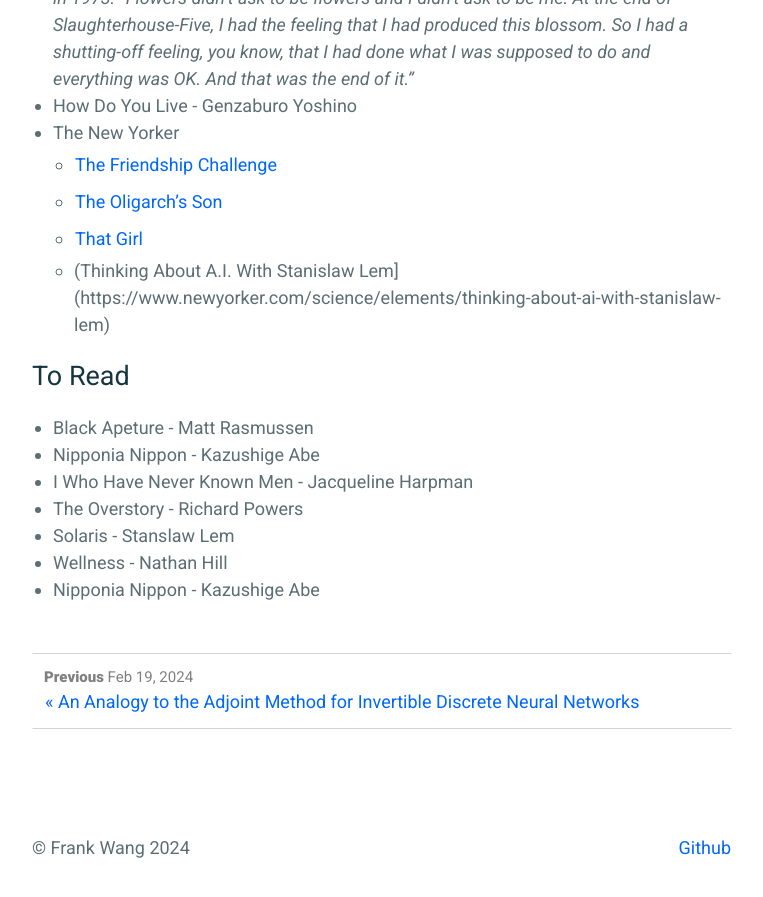
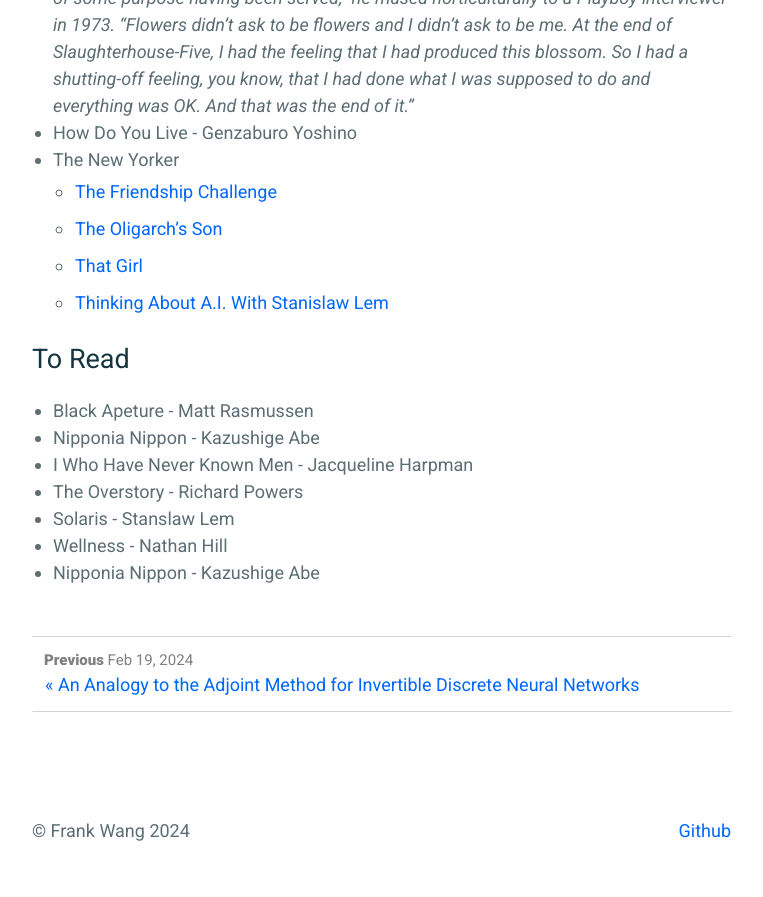
Before and after one commit to frankwang95/frankwang95.github.io, a Jekyll site: the page built from _posts/2024-03-21-winter-snippets.md, in a window 1280 px wide and 900 px high, scrolled down 3888 px. Shown: the top 897 px of the window, without its empty margins (258-1021 px from the left). Built offline with Jekyll 4.4.1, drawn with Linux system fonts in a browser that asks for light colours.

Commit message:
Winter Snippets

```diff
--- a/_posts/2024-03-21-winter-snippets.md
+++ b/_posts/2024-03-21-winter-snippets.md
@@ -44,7 +44,7 @@ tags: snippits
 - Depression Cherry - Beach House
 - Circles - Mac Miller
 - Dysnomia - Dawn of Midi
-- Music in the Wind (1981 - Joy Demain)
+- Music in the Wind (1981 - Joy Demain) \
   *Can't be found online at all*
 - Day / Night - Parcels
 - Homegrown - CARRTOONS
@@ -93,7 +93,7 @@ tags: snippits
     - [The Friendship Challenge](https://www.newyorker.com/magazine/2024/02/12/the-friendship-challenge)
     - [The Oligarch's Son](https://www.newyorker.com/magazine/2024/02/12/a-teens-fatal-plunge-into-the-london-underworld)
     - [That Girl](https://www.newyorker.com/magazine/2024/02/12/that-girl-fiction-addie-citchens)
-    - (Thinking About A.I. With Stanislaw Lem](https://www.newyorker.com/science/elements/thinking-about-ai-with-stanislaw-lem)
+    - [Thinking About A.I. With Stanislaw Lem](https://www.newyorker.com/science/elements/thinking-about-ai-with-stanislaw-lem)
 
 # To Read
 
```
